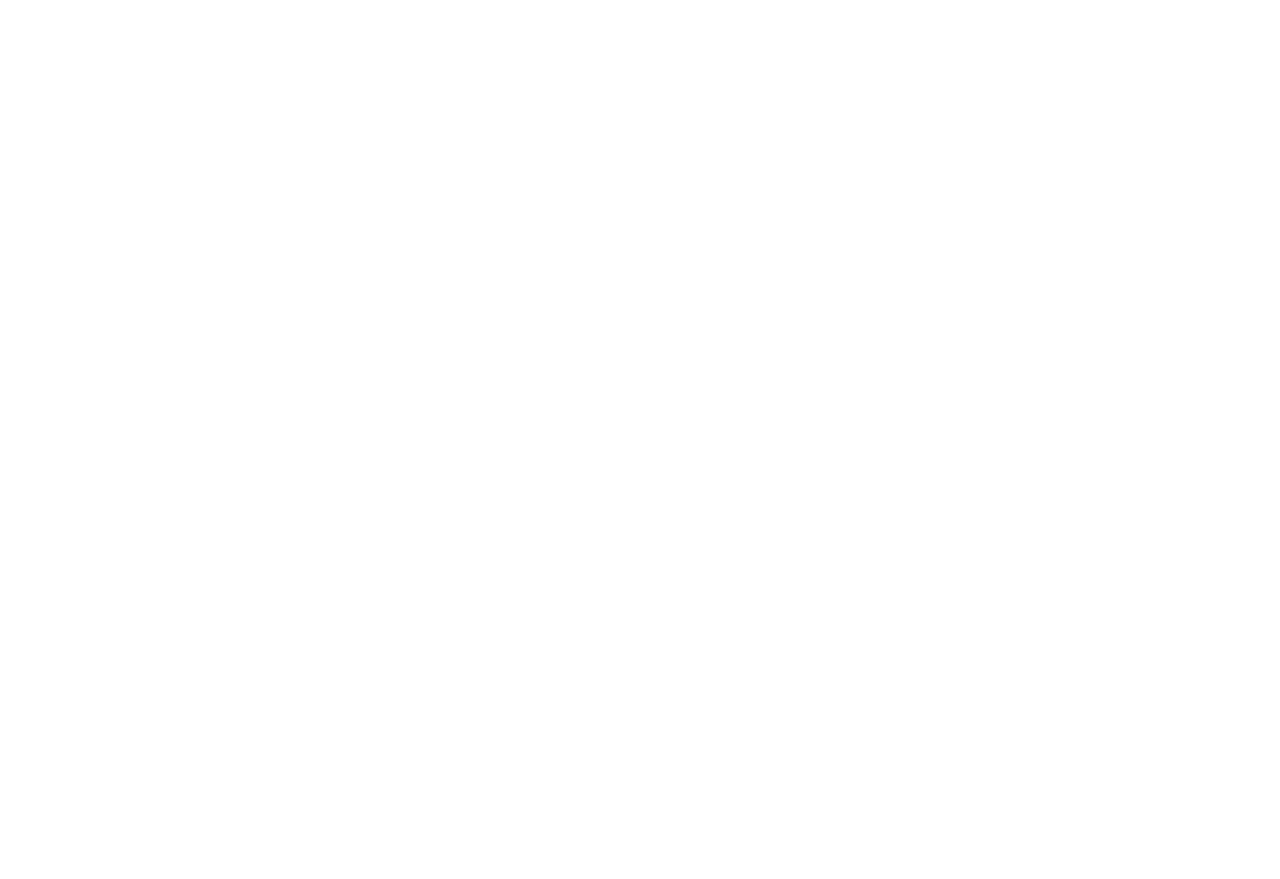
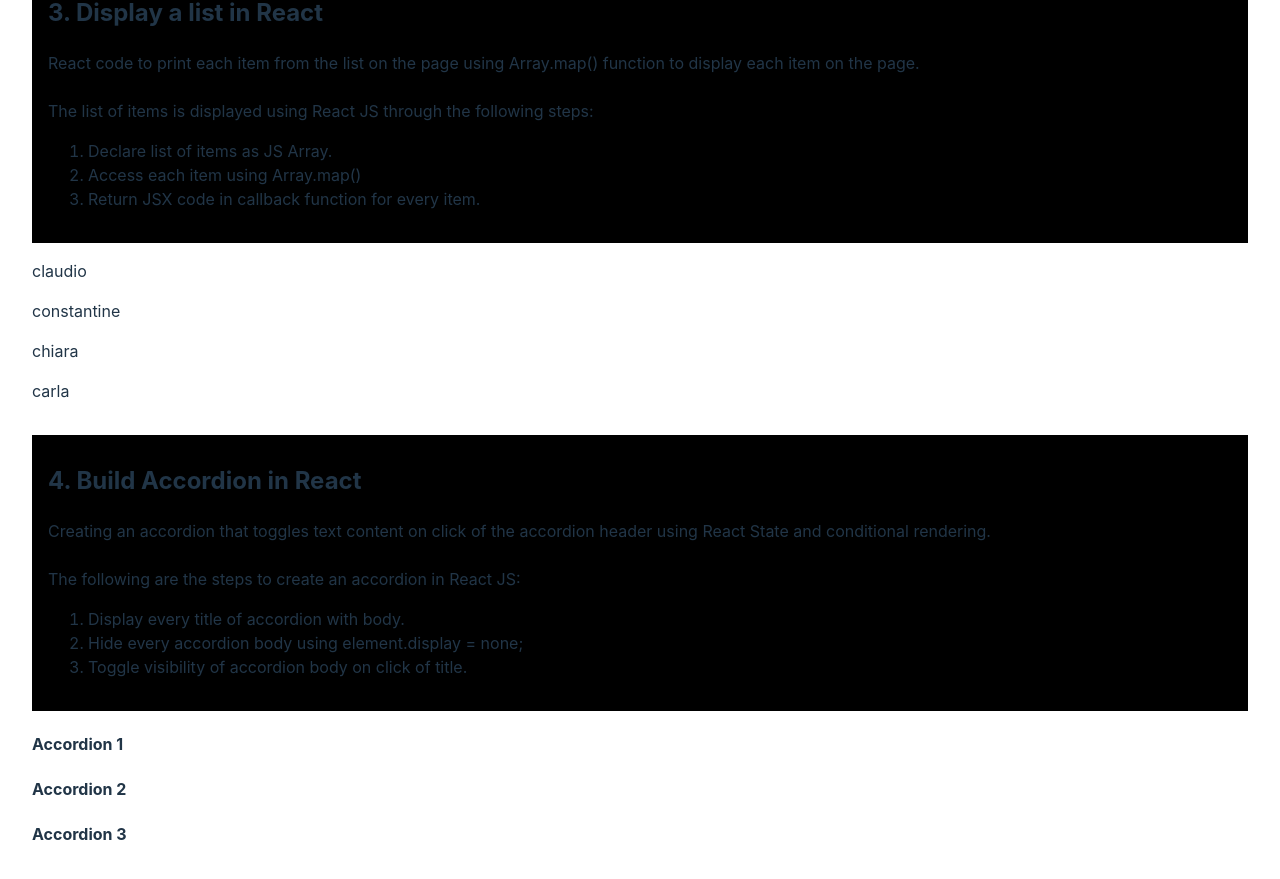
Before and after one commit to paininoa/personal-react-exercises, a React (Vite) app: page / in a window 1280 px wide. Shown: the part 1276-2155 px from the top of the page. Before the commit the page ends 1243 px from the top, so only its background shows below. Built offline with nearby package versions, Linux system fonts and the light colour scheme.

Commit message:
Exercises 3 and 4 completed

```diff
--- /dev/null
+++ b/src/Accordion/Accordion.css
@@ -0,0 +1,3 @@
+.close {
+  display: none;
+}
--- /dev/null
+++ b/src/Accordion/Accordion.jsx
@@ -0,0 +1,22 @@
+import { useState } from "react";
+import "./Accordion.css";
+
+export default ({ title, content }) => {
+  const [isOpen, setIsOpen] = useState(false);
+  const accordionOpenClose = (e) => {
+    setIsOpen((current) => !current);
+  };
+
+  return (
+    <>
+      <div onClick={accordionOpenClose} className="accordionWrapper">
+        <div className="accordionTitleWrapper">
+          <h4>{title}</h4>
+        </div>
+        <div className={isOpen ? "" : "close"}>
+          <p>{content}</p>
+        </div>
+      </div>
+    </>
+  );
+};
--- a/src/App.jsx
+++ b/src/App.jsx
@@ -2,6 +2,8 @@
 import "./App.css";
 import SearchFilter from "./SearchFilter/SearchFilter";
 import SimpleCounter from "./SimpleCounter/SimpleCounter";
+import DisplayList from "./DisplayList/DisplayList";
+import Accordion from "./Accordion/Accordion";
 
 function App() {
   const [count, setCount] = useState(0);
@@ -16,6 +18,36 @@
       <SearchFilter />
 
       <SimpleCounter />
+
+      <DisplayList />
+
+      <div className="explanation">
+        <h2>4. Build Accordion in React</h2>
+        <p>
+          Creating an accordion that toggles text content on click of the
+          accordion header using React State and conditional rendering.
+          <br /> <br /> The following are the steps to create an accordion in
+          React JS:
+        </p>
+        <ol>
+          <li>Display every title of accordion with body.</li>
+          <li>Hide every accordion body using element.display = none;</li>
+          <li>Toggle visibility of accordion body on click of title.</li>
+        </ol>
+      </div>
+
+      <Accordion
+        title={"Accordion 1"}
+        content={"Lorem ipsum dolor sit amet consectetur adipisicing."}
+      />
+      <Accordion
+        title={"Accordion 2"}
+        content={"Lorem ipsum dolor sit amet consectetur adipisicing."}
+      />
+      <Accordion
+        title={"Accordion 3"}
+        content={"Lorem ipsum dolor sit amet consectetur adipisicing."}
+      />
     </>
   );
 }
--- /dev/null
+++ b/src/DisplayList/DisplayList.jsx
@@ -0,0 +1,26 @@
+export default () => {
+  const array = ["claudio", "constantine", "chiara", "carla"];
+
+  return (
+    <>
+      <div className="explanation">
+        <h2>3. Display a list in React</h2>
+        <p>
+          React code to print each item from the list on the page using
+          Array.map() function to display each item on the page.
+          <br /> <br /> The list of items is displayed using React JS through
+          the following steps:
+        </p>
+        <ol>
+          <li>Declare list of items as JS Array.</li>
+          <li>Access each item using Array.map()</li>
+          <li>Return JSX code in callback function for every item.</li>
+        </ol>
+      </div>
+
+      {array.map((item, index) => (
+        <p key={`item${index}`}>{item}</p>
+      ))}
+    </>
+  );
+};
```
